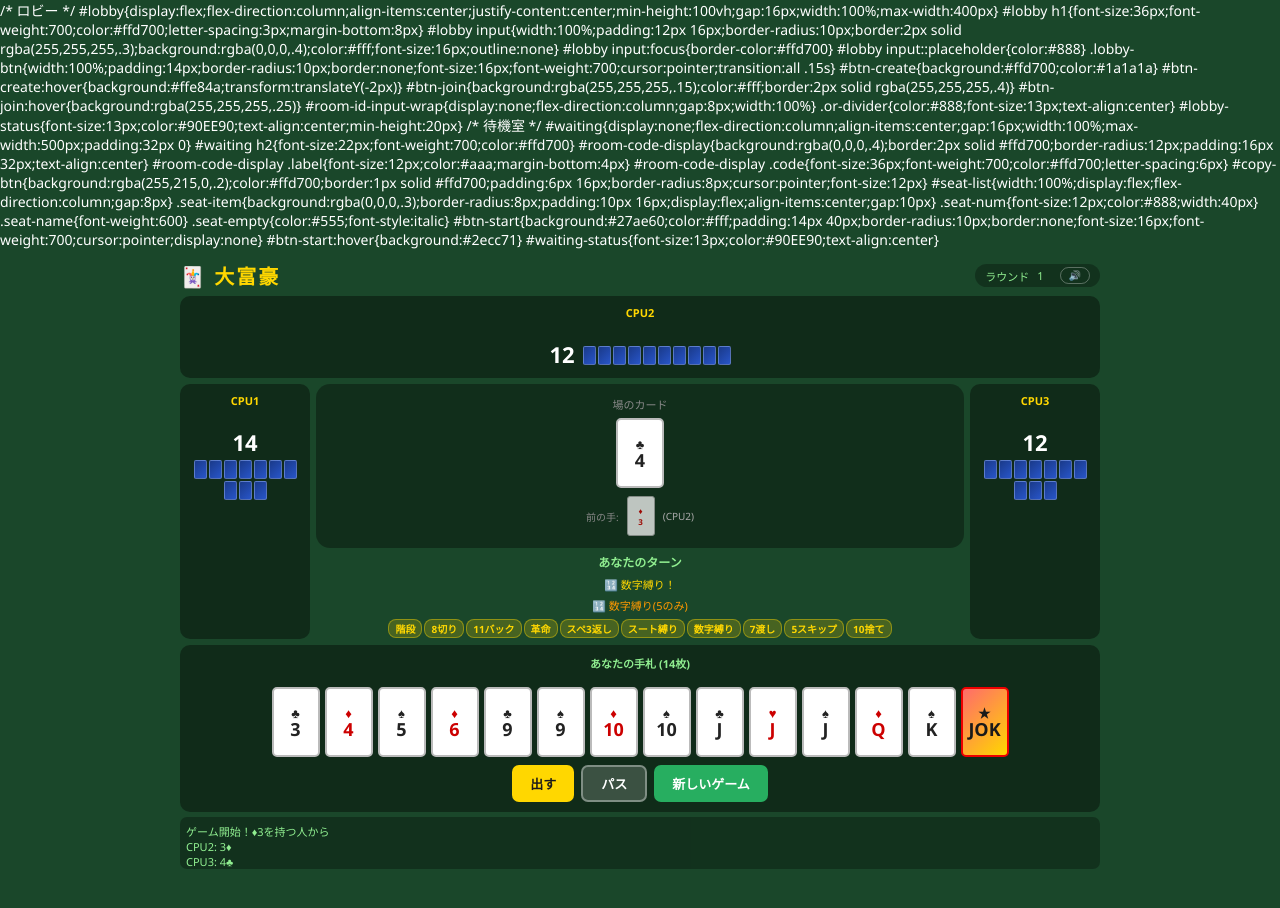
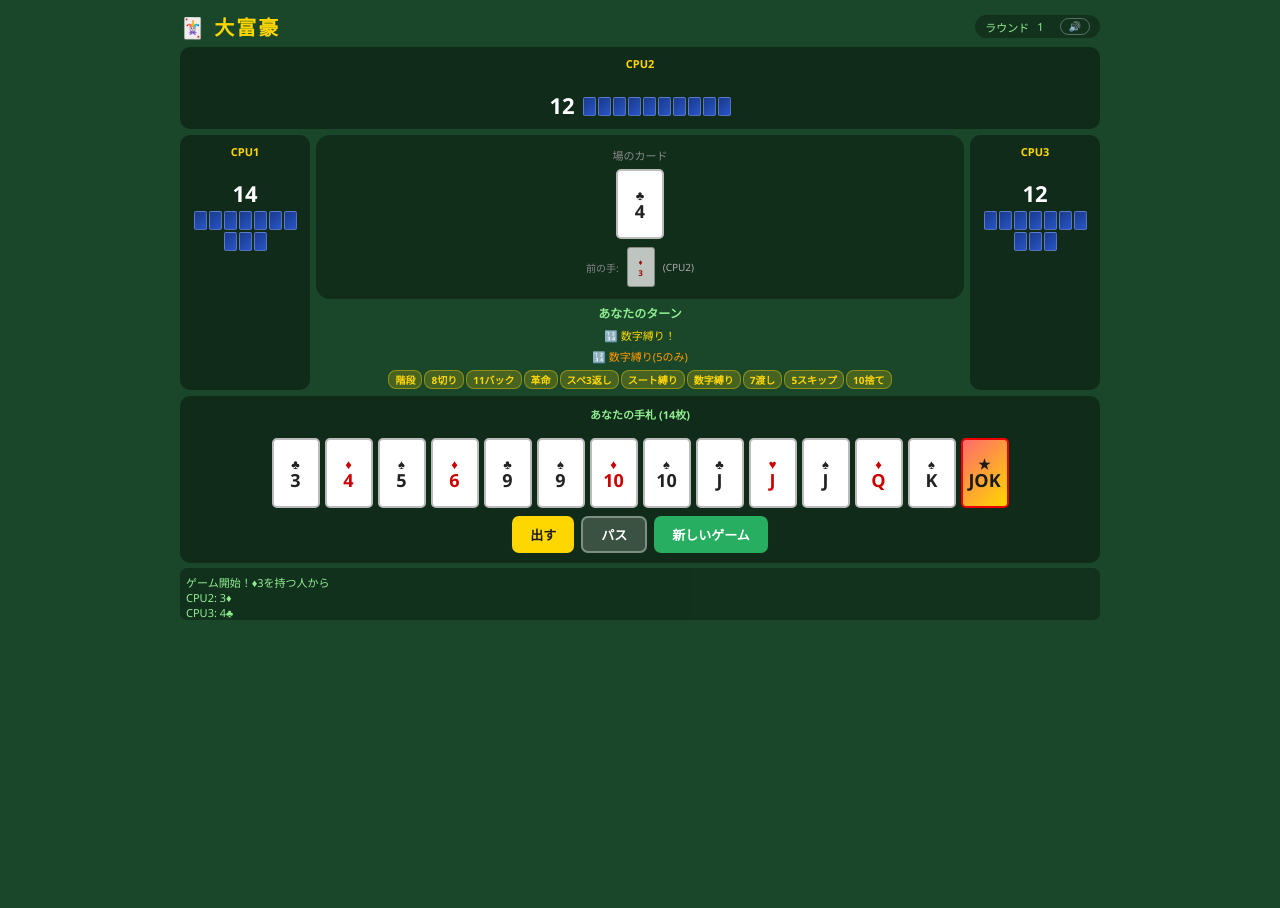
Before and after one commit to nanshun14-commits/daihugo-online, a website: page public/index.html in a window 1280 px wide. After the commit the page ends 800 px from the top, so only its background shows below. Drawn offline with Linux system fonts and the light colour scheme.

Commit message:
Update index.html

```diff
--- a/public/index.html
+++ b/public/index.html
@@ -2,7 +2,12 @@
 <html lang="ja">
 <head>
 
-/* ロビー */
+
+<meta charset="UTF-8">
+<meta name="viewport" content="width=device-width,initial-scale=1.0">
+<style>
+*{box-sizing:border-box;margin:0;padding:0}
+  /* ロビー */
 #lobby{display:flex;flex-direction:column;align-items:center;justify-content:center;min-height:100vh;gap:16px;width:100%;max-width:400px}
 #lobby h1{font-size:36px;font-weight:700;color:#ffd700;letter-spacing:3px;margin-bottom:8px}
 #lobby input{width:100%;padding:12px 16px;border-radius:10px;border:2px solid rgba(255,255,255,.3);background:rgba(0,0,0,.4);color:#fff;font-size:16px;outline:none}
@@ -16,7 +21,6 @@
 #room-id-input-wrap{display:none;flex-direction:column;gap:8px;width:100%}
 .or-divider{color:#888;font-size:13px;text-align:center}
 #lobby-status{font-size:13px;color:#90EE90;text-align:center;min-height:20px}
-
 /* 待機室 */
 #waiting{display:none;flex-direction:column;align-items:center;gap:16px;width:100%;max-width:500px;padding:32px 0}
 #waiting h2{font-size:22px;font-weight:700;color:#ffd700}
@@ -31,13 +35,7 @@
 .seat-empty{color:#555;font-style:italic}
 #btn-start{background:#27ae60;color:#fff;padding:14px 40px;border-radius:10px;border:none;font-size:16px;font-weight:700;cursor:pointer;display:none}
 #btn-start:hover{background:#2ecc71}
-#waiting-status{font-size:13px;color:#90EE90;text-align:center}
-
-<meta charset="UTF-8">
-<meta name="viewport" content="width=device-width,initial-scale=1.0">
-<style>
-*{box-sizing:border-box;margin:0;padding:0}
-body{font-family:'Segoe UI',sans-serif;background:#1a472a;min-height:100vh;color:#fff;user-select:none;font-size:14px}
+#waiting-status{font-size:13px;color:#90EE90;text-align:center}body{font-family:'Segoe UI',sans-serif;background:#1a472a;min-height:100vh;color:#fff;user-select:none;font-size:14px}
 #app{display:flex;flex-direction:column;align-items:center;min-height:100vh;padding:8px}
 #hdr{display:flex;align-items:center;justify-content:space-between;width:100%;max-width:920px;padding:4px 0 6px}
 #hdr h1{font-size:20px;font-weight:700;color:#ffd700;letter-spacing:2px}
```
